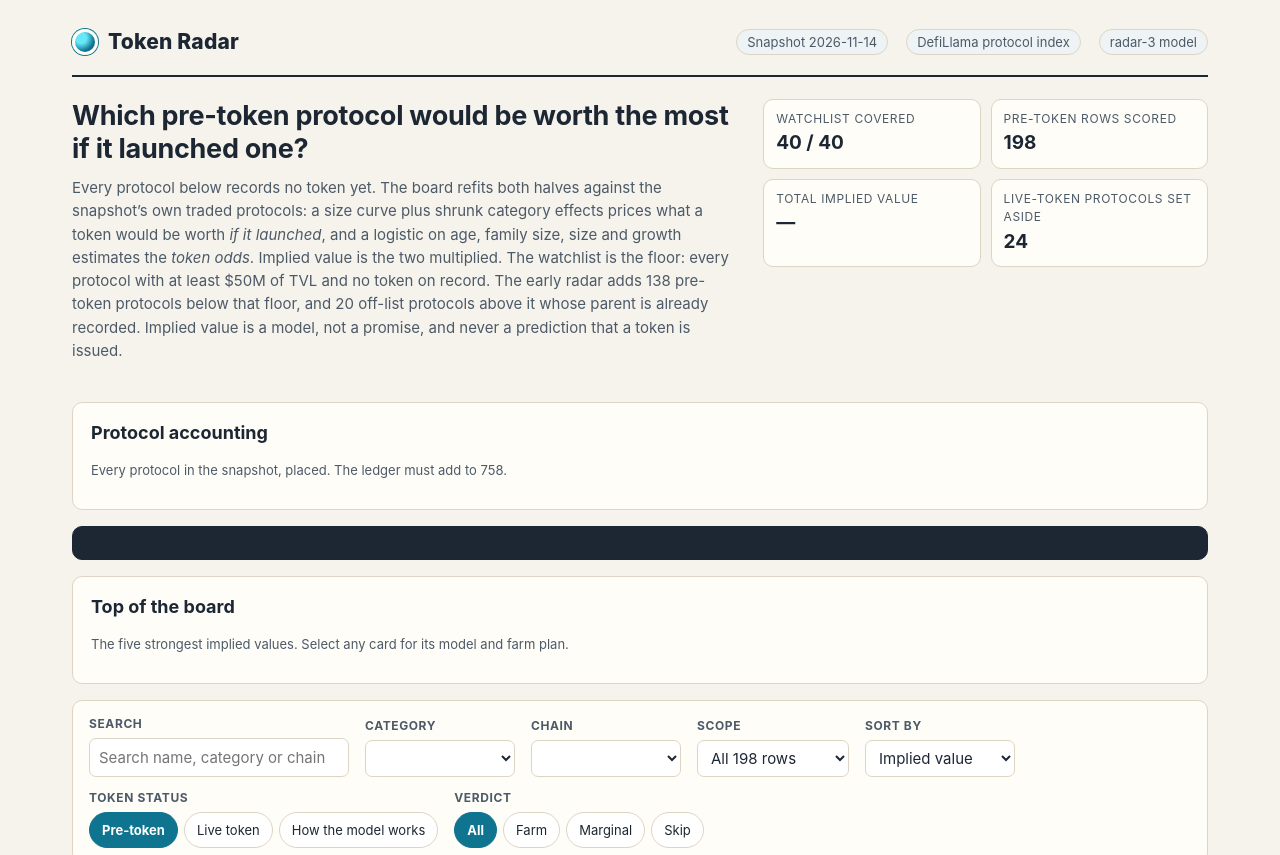
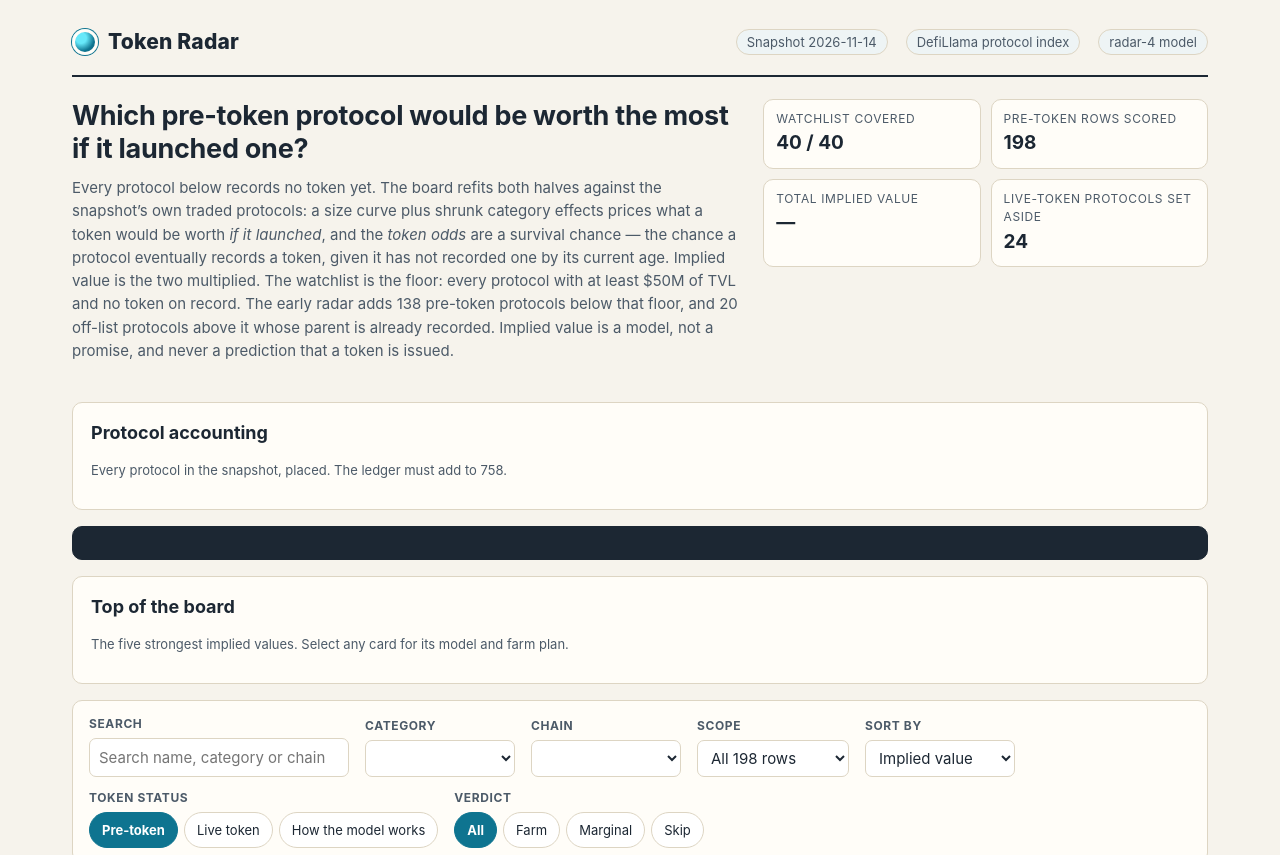
Before and after one commit to mruzx/token-radar, a plain HTML site: page dashboard/index.html in a window 1280 px wide. Shown: the top 855 px of the page. Drawn offline with Linux system fonts and the light colour scheme; a script that the page names is missing.

Commit message:
Upload radar-4 model + dashboard shell (main.ts, lib/model.ts, dashboard/index.html)

```diff
--- a/dashboard/index.html
+++ b/dashboard/index.html
@@ -12,12 +12,12 @@
   <div class="shell">
     <header class="top">
       <div class="brand"><span class="mark" aria-hidden="true"></span><span class="brand-name">Token Radar</span></div>
-      <div class="top-meta"><span id="meta-snapshot">Snapshot 2026-11-14</span><span>DefiLlama protocol index</span><span id="meta-model">radar-3 model</span></div>
+      <div class="top-meta"><span id="meta-snapshot">Snapshot 2026-11-14</span><span>DefiLlama protocol index</span><span id="meta-model">radar-4 model</span></div>
     </header>
     <section class="lede">
       <div>
         <h1>Which pre-token protocol would be worth the most if it launched one?</h1>
-        <p>Every protocol below records no token yet. The board refits both halves against the snapshot&rsquo;s own traded protocols: a size curve plus shrunk category effects prices what a token would be worth <i>if it launched</i>, and a logistic on age, family size, size and growth estimates the <i>token odds</i>. Implied value is the two multiplied. The watchlist is the floor: every protocol with at least $50M of TVL and no token on record. The early radar adds 138 pre-token protocols below that floor, and 20 off-list protocols above it whose parent is already recorded. Implied value is a model, not a promise, and never a prediction that a token is issued.</p>
+        <p>Every protocol below records no token yet. The board refits both halves against the snapshot&rsquo;s own traded protocols: a size curve plus shrunk category effects prices what a token would be worth <i>if it launched</i>, and the <i>token odds</i> are a survival chance — the chance a protocol eventually records a token, given it has not recorded one by its current age. Implied value is the two multiplied. The watchlist is the floor: every protocol with at least $50M of TVL and no token on record. The early radar adds 138 pre-token protocols below that floor, and 20 off-list protocols above it whose parent is already recorded. Implied value is a model, not a promise, and never a prediction that a token is issued.</p>
       </div>
       <div class="facts">
         <div class="fact"><span>Watchlist covered</span><b id="fact-watchlist">40 / 40</b></div>
```
